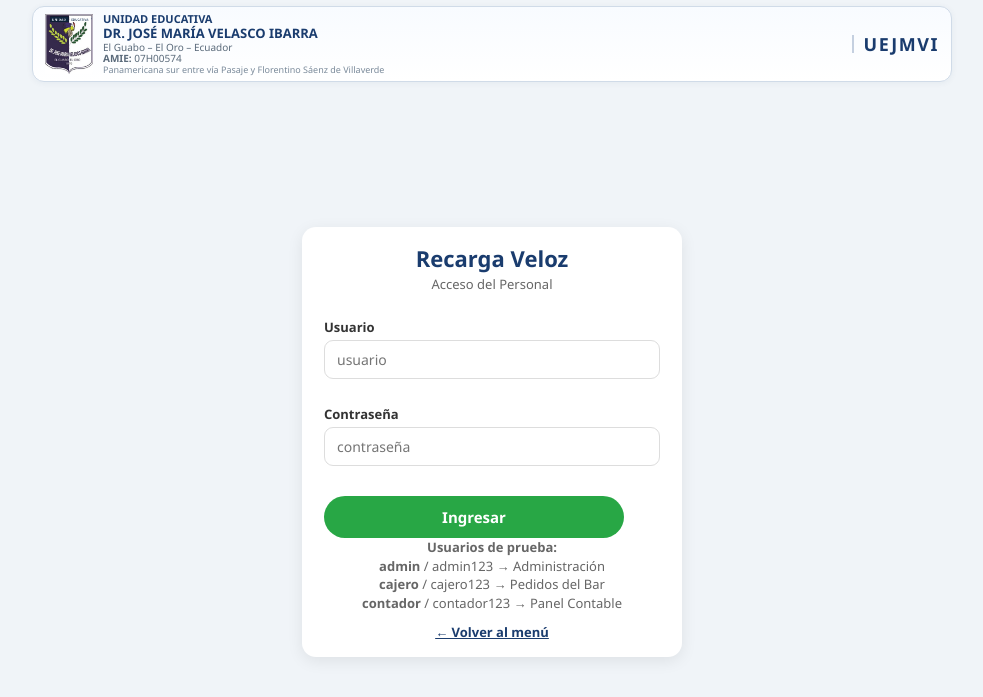
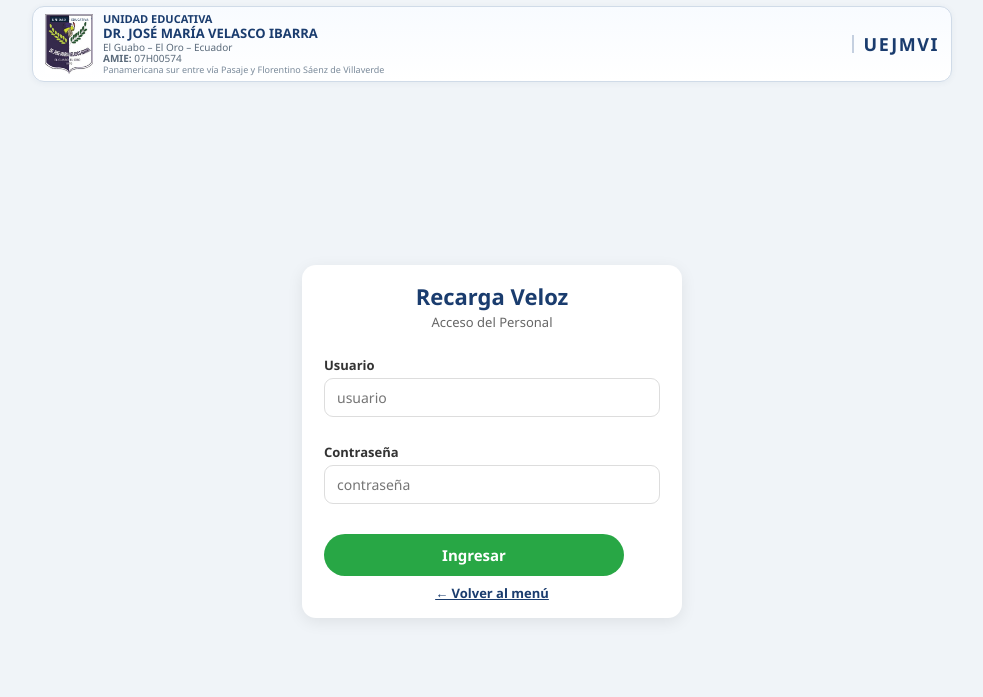
Before and after one commit to paopao0380-svg/recarga-veloz, a Flask app: page /login in a window 1280 px wide. Shown: the top 697 px of the page, without its empty margins (148-1131 px from the left). Run offline with Flask 3, Linux system fonts and the light colour scheme; some libraries are stand-ins or nearby versions.

Commit message:
Remove test user hints from login.html
Removed test user credentials from the login page.

```diff
--- a/templates/login.html
+++ b/templates/login.html
@@ -246,12 +246,6 @@
                     <button type="submit" class="btn-confirm">Ingresar</button>
                 </form>
 
-                <p class="hint">
-                    <strong>Usuarios de prueba:</strong><br>
-                    <strong>admin</strong> / admin123 → Administración<br>
-                    <strong>cajero</strong> / cajero123 → Pedidos del Bar<br>
-                    <strong>contador</strong> / contador123 → Panel Contable
-                </p>
 
                 <a href="{{ url_for('index') }}">← Volver al menú</a>
             </div>
```
